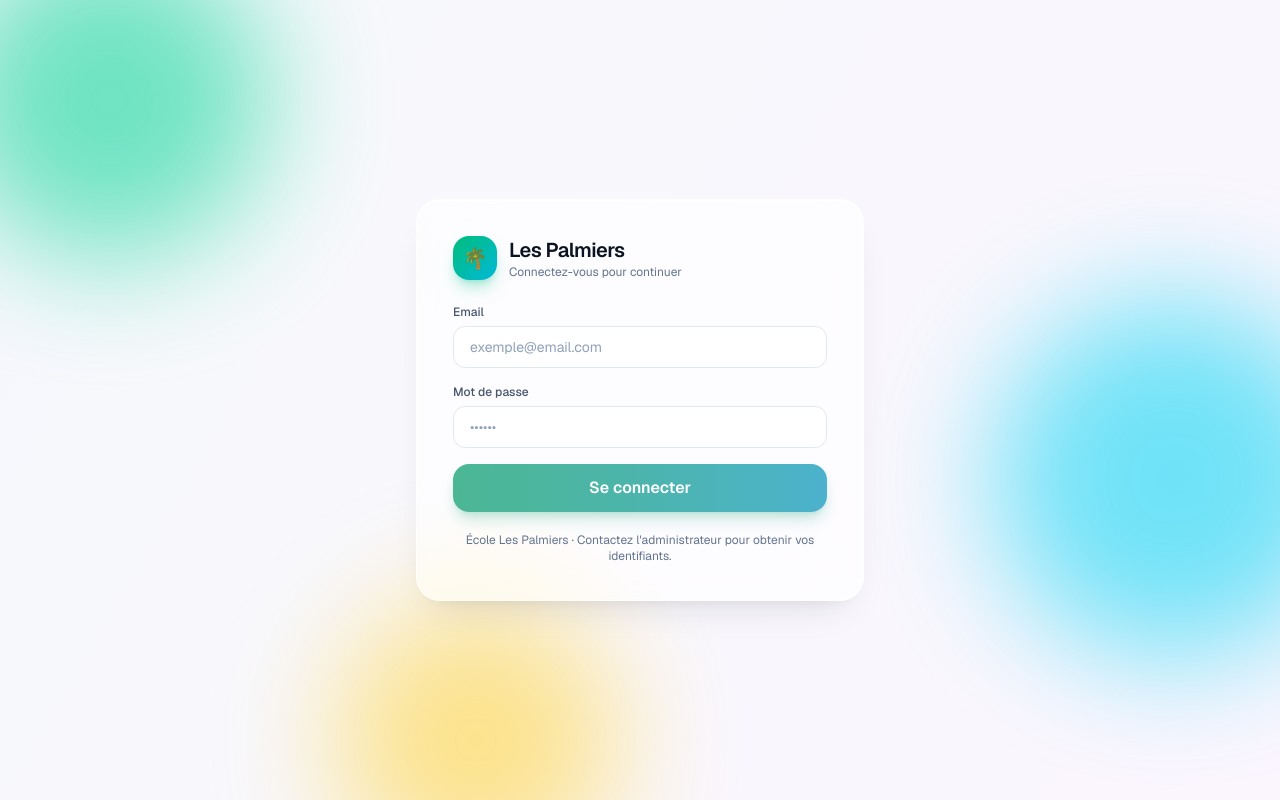
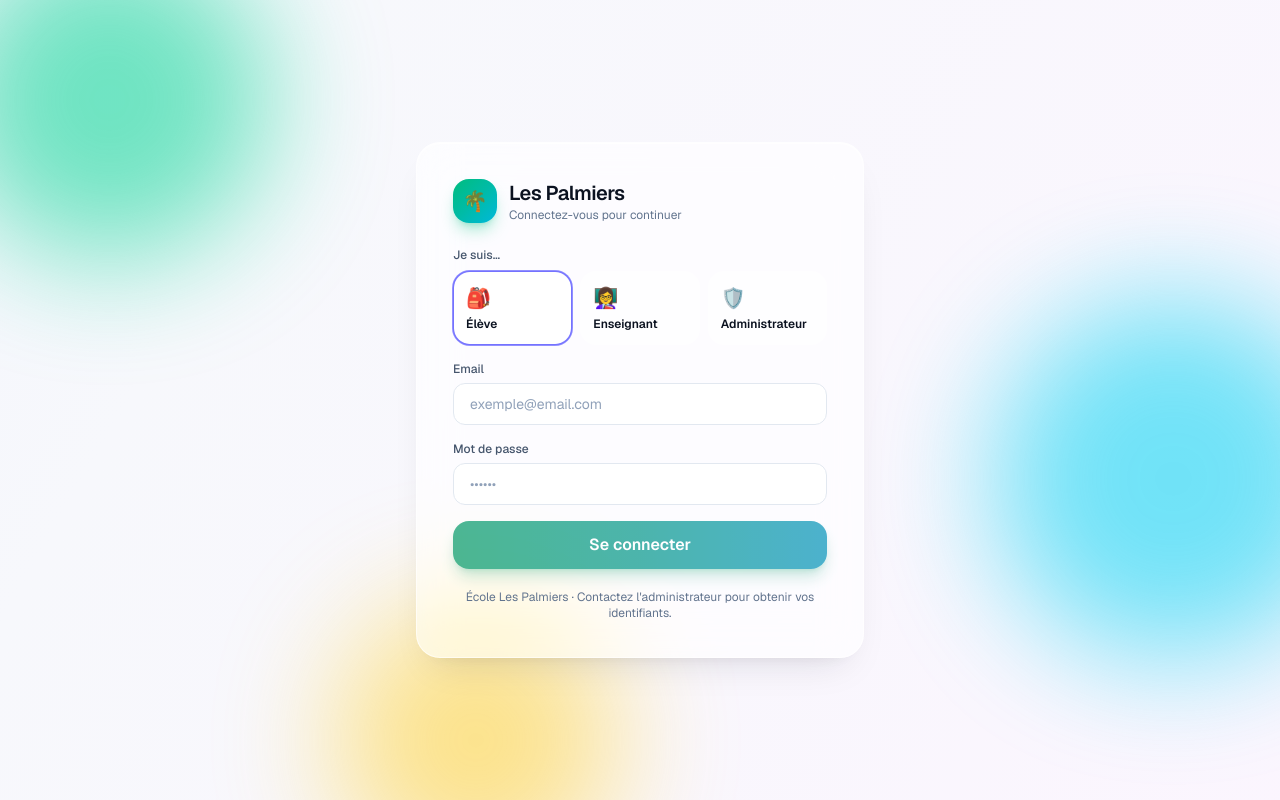
Before and after one commit to ali911-code/Palmiers, a Next.js app: page /login in a window 1280 px wide. Built offline with nearby package versions, Linux system fonts and the light colour scheme; no server answers; the database is empty.

Commit message:
Login: selecteur de role remis (eleve/enseignant/admin)

```diff
--- a/app/login/page.tsx
+++ b/app/login/page.tsx
@@ -7,10 +7,17 @@ import { useAuth } from "../lib/auth";
 import { supabase } from "../lib/supabase";
 
 
+const ROLES = [
+  { value: "student", label: "Élève",          emoji: "🎒"  },
+  { value: "teacher", label: "Enseignant",     emoji: "👩‍🏫" },
+  { value: "admin",   label: "Administrateur", emoji: "🛡️"  },
+] as const;
+
 export default function LoginPage() {
   const router = useRouter();
   const { user, ready, signIn } = useAuth();
 
+  const [role, setRole] = useState<"student"|"teacher"|"admin">("student");
   const [email, setEmail] = useState("");
   const [password, setPassword] = useState("");
   const [submitting, setSubmitting] = useState(false);
@@ -107,6 +114,37 @@ export default function LoginPage() {
         </AnimatePresence>
 
         <form onSubmit={handleSubmit} className="space-y-4">
+          {/* Sélecteur de rôle */}
+          <div>
+            <label className="text-xs font-medium text-slate-600 mb-2 block">Je suis…</label>
+            <div className="grid grid-cols-3 gap-2">
+              {ROLES.map((r) => {
+                const active = r.value === role;
+                return (
+                  <motion.button
+                    type="button"
+                    key={r.value}
+                    onClick={() => setRole(r.value)}
+                    whileTap={{ scale: 0.96 }}
+                    className={`relative rounded-2xl p-3 text-left border transition-colors ${
+                      active ? "border-indigo-500/60 bg-white" : "border-transparent bg-white/50 hover:bg-white/80"
+                    }`}
+                  >
+                    {active && (
+                      <motion.span
+                        layoutId="role-ring"
+                        className="absolute inset-0 rounded-2xl ring-2 ring-indigo-500/70"
+                        transition={{ type: "spring", stiffness: 400, damping: 30 }}
+                      />
+                    )}
+                    <div className="text-xl">{r.emoji}</div>
+                    <div className="mt-1 text-xs font-semibold">{r.label}</div>
+                  </motion.button>
+                );
+              })}
+            </div>
+          </div>
+
           <Field label="Email" value={email} onChange={setEmail}
             type="email" autoComplete="email" placeholder="exemple@email.com" />
 
```
